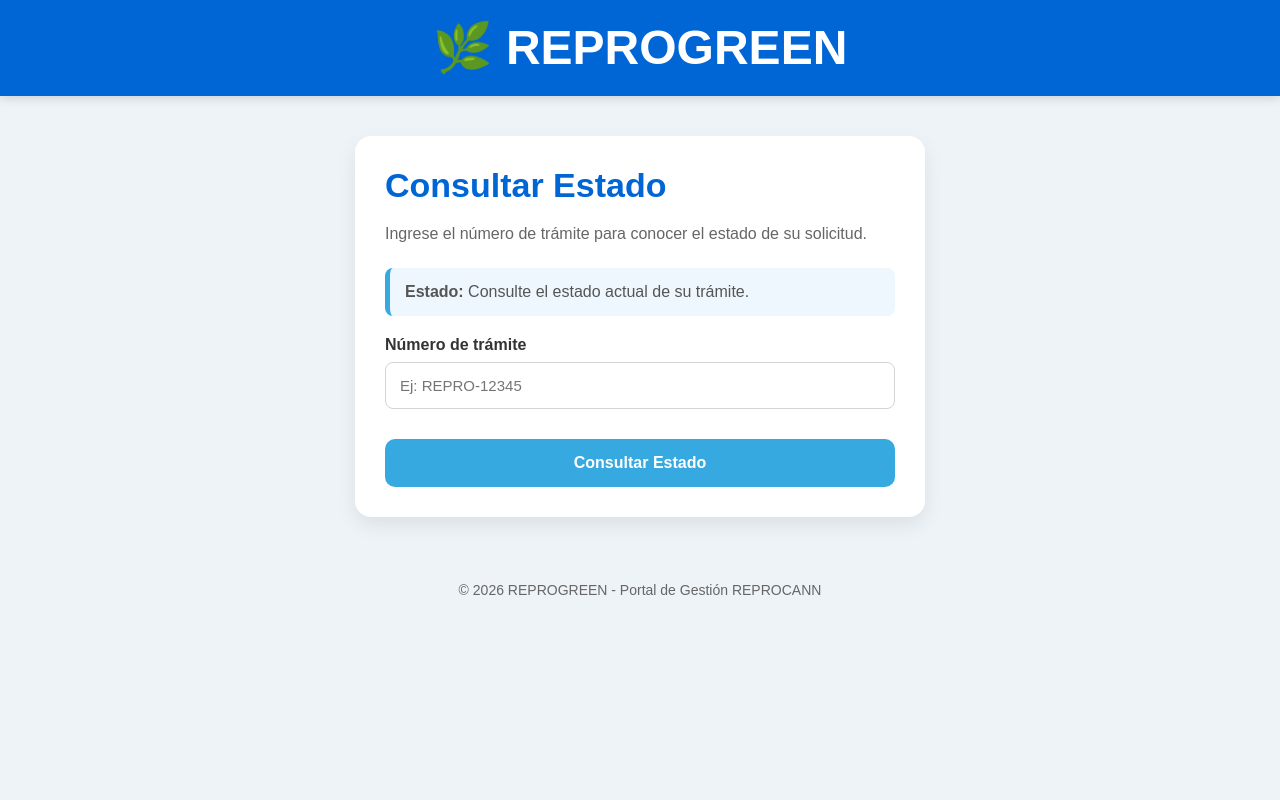
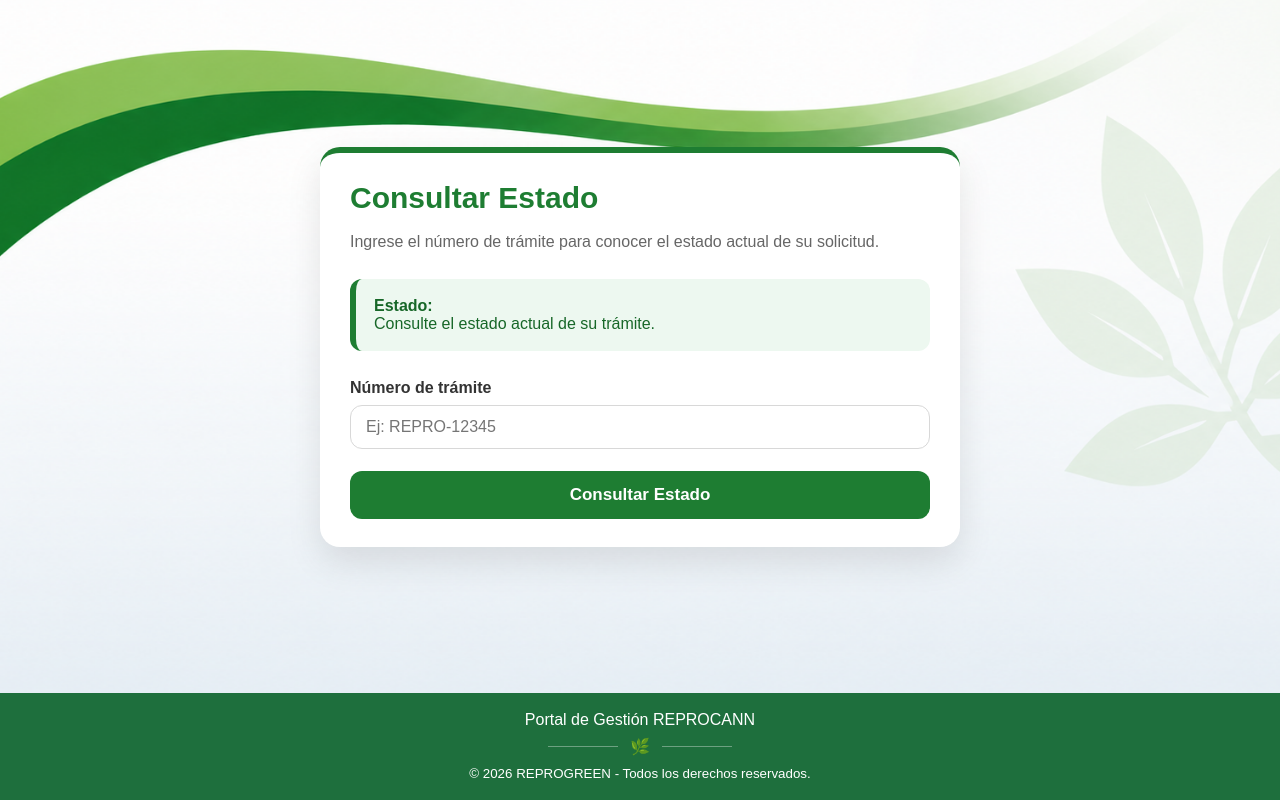
Before and after one commit to reprogreen/reprogreen, a plain HTML site: page consulta.html in a window 1280 px wide. Drawn offline with Linux system fonts and the light colour scheme.

Commit message:
Unifica diseño de consulta y confirmación

```diff
--- a/consulta.html
+++ b/consulta.html
@@ -1,10 +1,14 @@
 <!DOCTYPE html>
 <html lang="es">
+
 <head>
+
 <meta charset="UTF-8">
 <meta name="viewport" content="width=device-width, initial-scale=1.0">
 
 <title>Consultar Estado - REPROGREEN</title>
+
+<link rel="stylesheet" href="css/style.css">
 
 <style>
 
@@ -12,172 +16,266 @@
     margin:0;
     padding:0;
     box-sizing:border-box;
-    font-family:Arial,sans-serif;
+    font-family:Arial,Helvetica,sans-serif;
 }
 
 body{
-    background:#eef3f8;
+
+    background:#eef3f8 url("img/fondo.png") no-repeat top center;
+    background-size:cover;
+    background-attachment:fixed;
+
+    min-height:100vh;
+
+    display:flex;
+    flex-direction:column;
+
+    color:#333;
+
 }
 
-/* HEADER */
+/*==========================
+CONTENEDOR
+==========================*/
 
-header{
-    background:#0066d6;
-    color:white;
-    padding:20px 50px;
+.container{
+
+    flex:1;
+
     display:flex;
     justify-content:center;
     align-items:center;
-    box-shadow:0 2px 10px rgba(0,0,0,.1);
+
+    width:100%;
+    max-width:700px;
+
+    margin:0 auto;
+
+    padding:30px;
+
 }
 
-.logo{
-    display:flex;
-    flex-direction:column;
-    align-items:center;
-    text-align:center;
+/*==========================
+TARJETA
+==========================*/
+
+.tarjeta{
+
+    width:100%;
+
+    background:#fff;
+
+    border-radius:20px;
+
+    border-top:6px solid #1E7D32;
+
+    padding:28px 30px;
+
+    box-shadow:0 15px 35px rgba(0,0,0,.10);
+
 }
 
-.logo h1{
-    font-size:50px;
-    font-weight:800;
+.tarjeta h2{
+
+    color:#1E7D32;
+
+    font-size:30px;
+
+    margin-bottom:15px;
+
 }
 
-.logo p{
-    margin-top:8px;
-    font-size:20px;
+.tarjeta p{
+
+    color:#666;
+
+    margin-bottom:25px;
+
+    line-height:1.5;
+
 }
 
-/* CONTENIDO */
+/*==========================
+INFO
+==========================*/
+
+.info{
+
+    background:#edf8f0;
+
+    border-left:6px solid #1E7D32;
+
+    color:#176728;
+
+    padding:18px;
+
+    border-radius:12px;
+
+    margin-bottom:28px;
+
+}
+
+/*==========================
+FORMULARIO
+==========================*/
+
+label{
+
+    display:block;
+
+    font-weight:bold;
+
+    margin:15px 0 8px;
+
+}
+
+input{
+
+    width:100%;
+
+    padding:12px 15px;
+
+    border:1px solid #d8d8d8;
+
+    border-radius:12px;
+
+    font-size:16px;
+
+}
+
+input:focus{
+
+    outline:none;
+
+    border-color:#1E7D32;
+
+    box-shadow:0 0 0 4px rgba(30,125,50,.15);
+
+}
+
+button{
+
+    width:100%;
+
+    margin-top:22px;
+
+    padding:14px;
+
+    background:#1E7D32;
+
+    color:#fff;
+
+    border:none;
+
+    border-radius:12px;
+
+    font-size:17px;
+
+    font-weight:bold;
+
+    cursor:pointer;
+
+    transition:.25s;
+
+}
+
+button:hover{
+
+    background:#176728;
+
+}
+
+/*==========================
+FOOTER
+==========================*/
+
+footer{
+
+    background:#1E6F3D;
+
+    color:white;
+
+    text-align:center;
+
+    padding:18px 10px;
+
+    margin-top:auto;
+
+}
+
+.footer-line{
+
+    display:flex;
+
+    align-items:center;
+
+    justify-content:center;
+
+    gap:12px;
+
+    margin:8px 0;
+
+}
+
+.footer-line span{
+
+    width:70px;
+
+    height:1px;
+
+    background:rgba(255,255,255,.35);
+
+}
+
+/*==========================
+RESPONSIVE
+==========================*/
+
+@media(max-width:768px){
+
+body{
+
+    background:#eef3f8 url("img/fondomobile.png") no-repeat top center;
+
+    background-size:100% auto;
+
+    background-attachment:scroll;
+
+}
 
 .container{
-    max-width:700px;
-    margin:50px auto;
-    padding:30px;
+
+    margin-top:10px;
+
+    padding:0 15px 20px;
+
 }
 
 .tarjeta{
-    background:white;
-    border-radius:20px;
-    padding:40px;
-    box-shadow:0 5px 20px rgba(0,0,0,.08);
+
+    padding:22px;
+
 }
 
 .tarjeta h2{
-    color:#0066d6;
-    font-size:34px;
-    margin-bottom:10px;
-}
 
-.tarjeta p{
-    color:#666;
-    margin-bottom:25px;
-}
+    font-size:24px;
 
-label{
-    display:block;
-    font-weight:bold;
-    margin-bottom:10px;
-    margin-top:20px;
-}
-
-input{
-    width:100%;
-    padding:14px;
-    border:1px solid #ccc;
-    border-radius:10px;
-    font-size:16px;
 }
 
 button{
-    width:100%;
-    margin-top:30px;
-    padding:15px;
-    background:#37a9e1;
-    color:white;
-    border:none;
-    border-radius:10px;
-    font-size:17px;
-    font-weight:bold;
-    cursor:pointer;
-    transition:.3s;
-}
 
-button:hover{
-    background:#0066d6;
-    transform:translateY(-2px);
-}
+    font-size:16px;
 
-.info{
-    margin-top:25px;
-    padding:18px;
-    background:#eef7fd;
-    border-left:5px solid #37a9e1;
-    border-radius:8px;
-    color:#555;
-}
-
-footer{
-    margin-top:50px;
-    text-align:center;
-    color:#777;
-    padding:20px;
-}
-
-footer{
-    text-align:center;
-    padding:25px;
-    color:#666;
-    font-size:14px;
-    margin-top:40px;
-}
-
-/* CELULAR */
-
-@media(max-width:768px){
-
-header{
-    padding:20px;
-}
-
-.logo h1{
-    font-size:38px;
-}
-
-.logo p{
-    font-size:16px;
-}
-
-.container{
-    padding:15px;
-    margin:30px auto;
-}
-
-.tarjeta{
-    padding:25px;
-}
-
-.tarjeta h2{
-    font-size:28px;
 }
 
 }
 
 </style>
 
-<link rel="stylesheet" href="css/style.css">
-
 </head>
 
 <body>
-
-<header>
-
-<div class="logo">
-<h1>🌿 REPROGREEN</h1>
-</div>
-
-</header>
 
 <div class="container">
 
@@ -185,13 +283,23 @@ header{
 
         <h2>Consultar Estado</h2>
 
-<p>Ingrese el número de trámite para conocer el estado de su solicitud.</p>
+        <p>
+            Ingrese el número de trámite para conocer el estado actual de su solicitud.
+        </p>
 
         <div class="info">
-<strong>Estado:</strong> Consulte el estado actual de su trámite.
+
+            <strong>Estado:</strong><br>
+
+            Consulte el estado actual de su trámite.
+
         </div>
 
-<label>Número de trámite</label>
+        <label for="tramite">
+
+            Número de trámite
+
+        </label>
 
         <input
             type="text"
@@ -199,7 +307,9 @@ id="tramite"
             placeholder="Ej: REPRO-12345">
 
         <button onclick="consultar()">
+
             Consultar Estado
+
         </button>
 
     </div>
@@ -212,9 +322,12 @@ function consultar(){
 
     let tramite = document.getElementById("tramite").value.trim();
 
-    if(tramite === ""){
-        alert("⚠ Debe ingresar un número de trámite.");
+    if(tramite===""){
+
+        alert("⚠️ Debe ingresar un número de trámite.");
+
         return;
+
     }
 
     alert(
@@ -227,8 +340,25 @@ function consultar(){
 </script>
 
 <footer>
-    © 2026 REPROGREEN - Portal de Gestión REPROCANN
+
+    <div class="footer-content">
+
+          <p>Portal de Gestión REPROCANN</p>
+
+        <div class="footer-line">
+            <span></span>
+            🌿
+            <span></span>
+        </div>
+
+        <small>
+            © 2026 REPROGREEN - Todos los derechos reservados.
+        </small>
+
+    </div>
+
 </footer>
 
 </body>
+
 </html>
```
Also changed, not shown: confirmacion.html (+6 -4 lines). Lines whose indentation alone changed are shown as unchanged.
